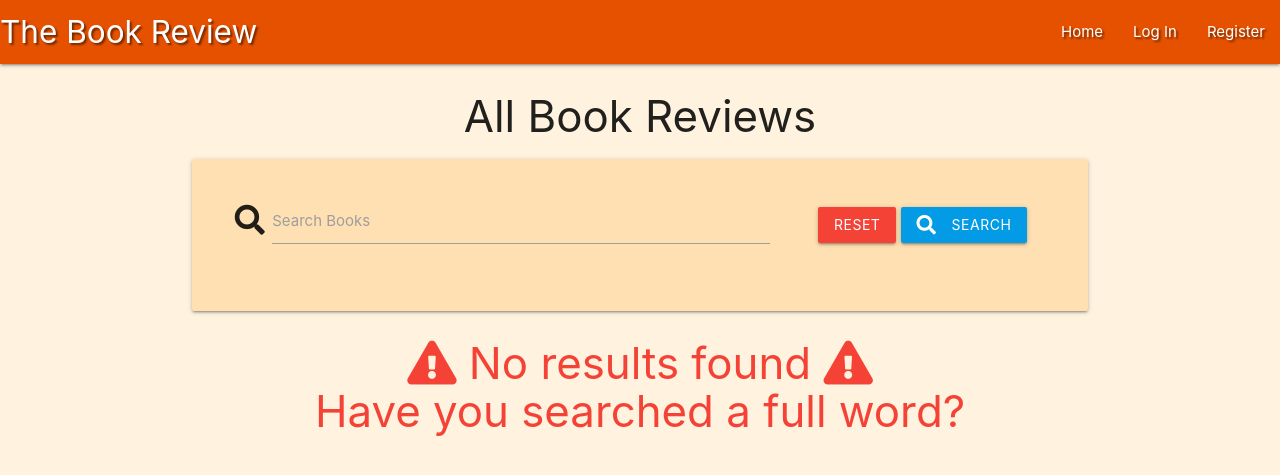
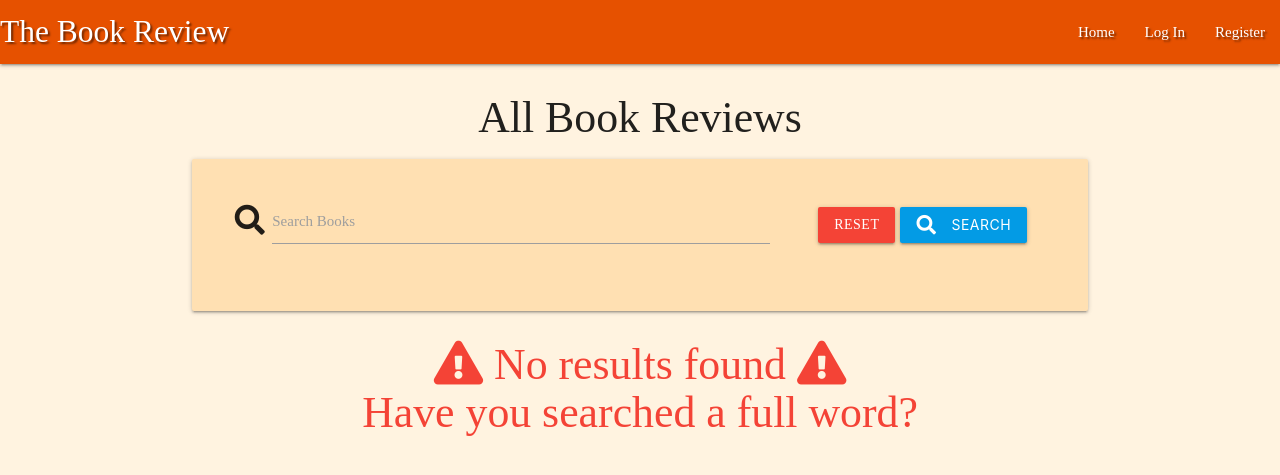
Before and after one commit to craigmantona/the_book_review, a Flask app: page / in a window 1280 px wide. Shown: the top 475 px of the page. Run offline with Flask 2, Linux system fonts and the light colour scheme; data that the repository does not hold is empty; some libraries are stand-ins or nearby versions.

Commit message:
Added Cinzel font to site

```diff
--- a/static/css/style.css
+++ b/static/css/style.css
@@ -1,6 +1,12 @@
 body {
     background-color: #fff3e0;
+    font-family: 'Cinzel', serif;
+    font-size: 20px;
 }
+
+div.a {
+    font-size: 15px;
+  }
 
 .text-shadow {
     text-shadow: 2px 2px 2px rgba(0, 0, 0, 0.5);
```
